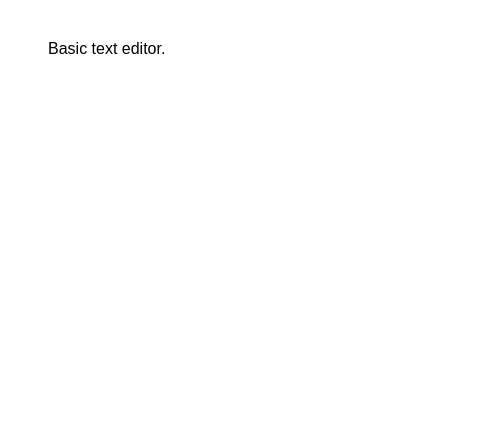
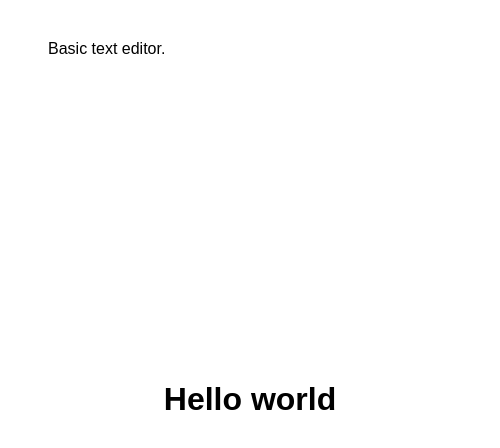
Before and after one commit to Paxxous/Extremely-minamilistic-text-editor, an Electron app: page src/index.html in a window 500 px wide. Drawn offline with Linux system fonts and the light colour scheme; no server answers.

```diff
--- a/src/index.html
+++ b/src/index.html
@@ -3,6 +3,9 @@
 <html>
   <!-- Main html -->
   <head>
+    <meta charset="UTF-8">
+    <meta http-equiv="Content-Security-Policy" content="script-src 'self' 'unsafe-inline';" />
+
     <link rel="stylesheet" href="style.css">
   </head>
 
@@ -12,7 +15,12 @@
       <div id="the-editor" spellcheck="false" contenteditable="true">Basic text editor.</div>
     </div>
 
-
+    <!-- A little pop up api that I'm working on -->
+    <div id="popup">
+      <div id="message">
+        <h1>Hello world</h1>
+      </div>
+    </div>
 
     <script src="main.js"></script>
   </body>
--- a/src/style.css
+++ b/src/style.css
@@ -8,6 +8,16 @@
   caret-color: #0084ff;
 }
 
+#popup {
+  /* visibility: hidden; */
+  position: absolute;
+
+  top: 50%;
+  left: 50%;
+
+  transform: translate(-50%, -50%);
+}
+
 * {
   font-family: Arial, Helvetica, sans-serif
 }
```
Also changed, not shown: src/index.js (+6 -2 lines), src/icon.png, test.txt (added).
